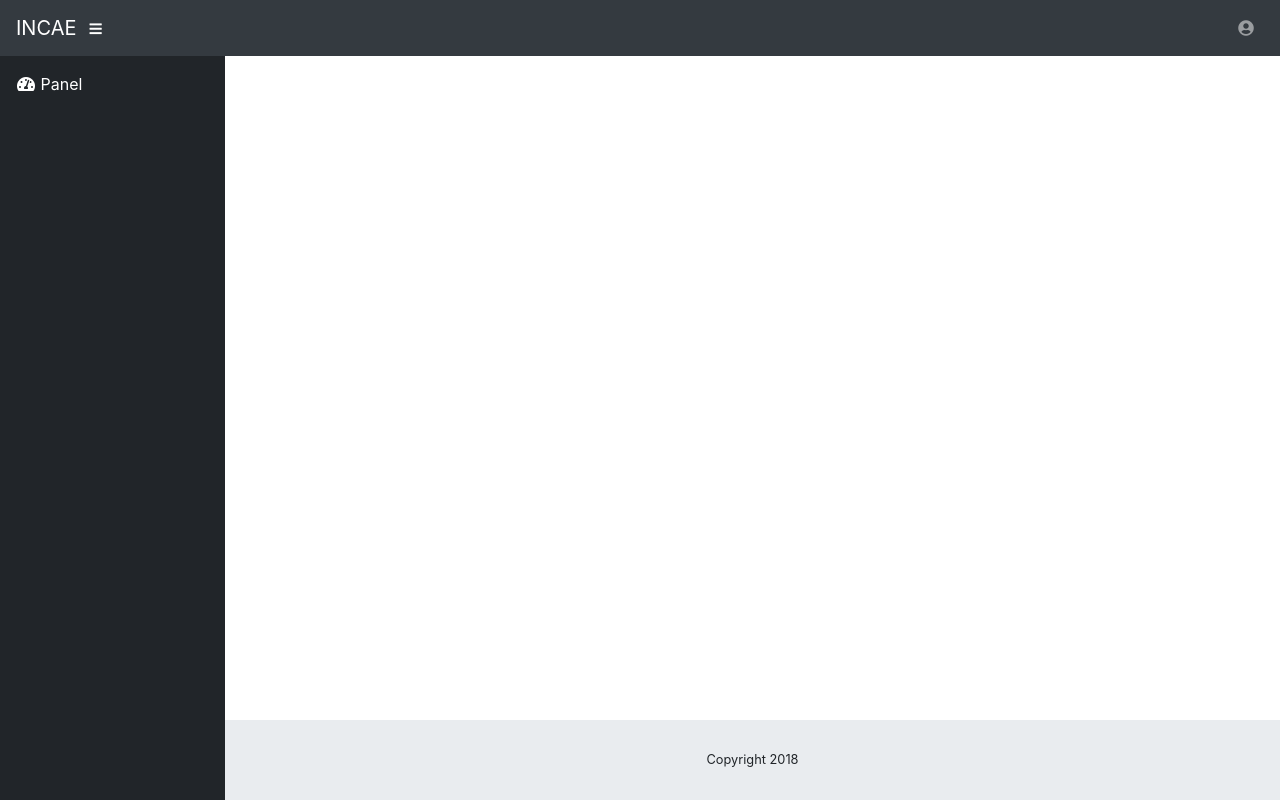
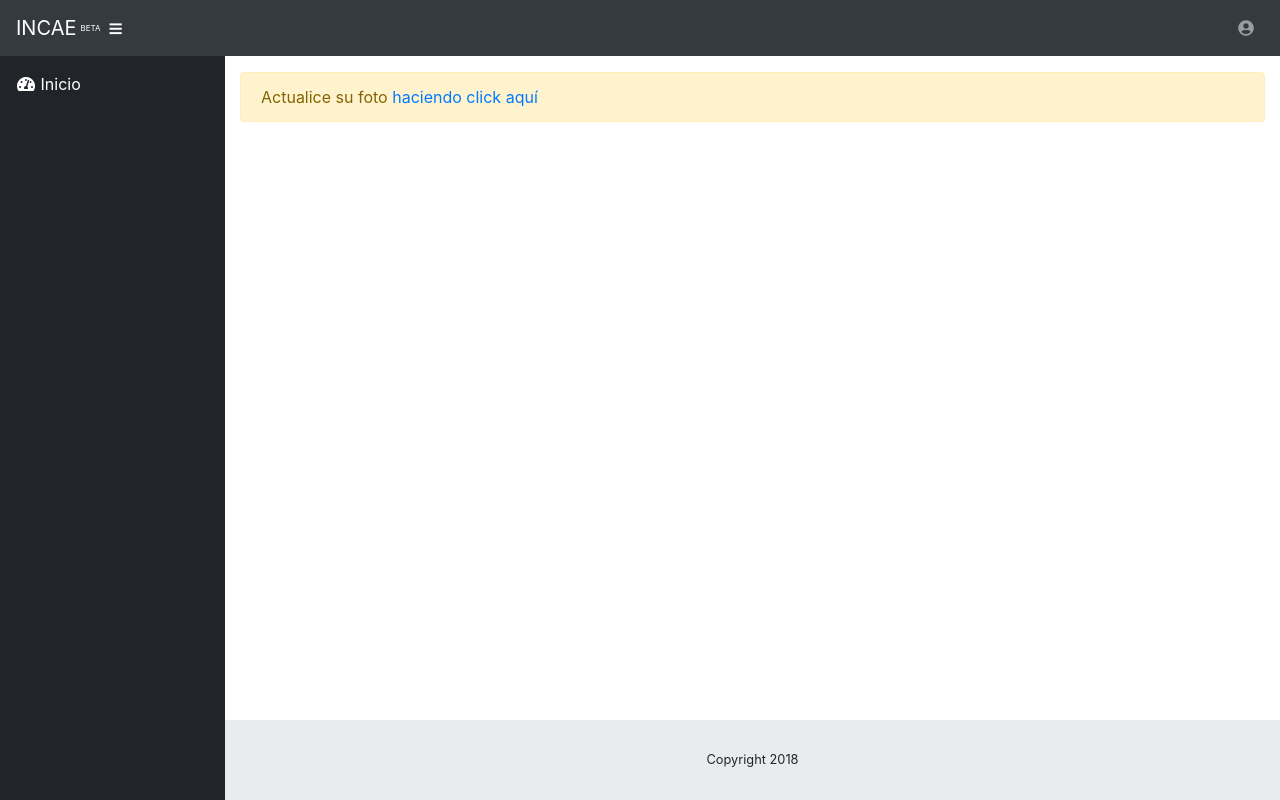
Before and after one commit to angelv8a8/INCAE-Participation, a Symfony app: template templates/dashboard.html.twig in a window 1280 px wide. Run offline with Twig, Linux system fonts and the light colour scheme; the template is opened without the code that fills it, so the values that code supplies are empty; some libraries are stand-ins or nearby versions.

Commit message:
Cambios visuales

```diff
--- a/public/css/custom-style.css
+++ b/public/css/custom-style.css
@@ -7,3 +7,10 @@
 {
     max-height: 200px;
 }
+
+
+.beta-header
+{
+  color: white;
+  font-size: 0.5rem;
+}
--- a/templates/dashboard.html.twig
+++ b/templates/dashboard.html.twig
@@ -38,7 +38,7 @@
 
     <nav class="navbar navbar-expand navbar-dark bg-dark static-top">
 
-      <a class="navbar-brand mr-1" href="/">INCAE</a>
+      <a class="navbar-brand mr-1" href="/">INCAE</a><span class="beta-header">BETA</span>
 
       <button class="btn btn-link btn-sm text-white order-1 order-sm-0" id="sidebarToggle" href="#">
         <i class="fas fa-bars"></i>
@@ -57,7 +57,7 @@
           </a>
           <div class="dropdown-menu dropdown-menu-right" aria-labelledby="userDropdown">
             <a class="dropdown-item" href="{{ path('user_profile',{'id':app.user.id}) }}">Mi cuenta</a>
-            <a class="dropdown-item" href="#">Cambiar contraseña</a>
+            <a class="dropdown-item" href="{{ path('user_change_password',{'id':app.user.id}) }}">Cambiar contraseña</a>
             <div class="dropdown-divider"></div>
             <a class="dropdown-item" href="#" data-toggle="modal" data-target="#logoutModal">Logout</a>
           </div>
@@ -73,7 +73,7 @@
         <li class="nav-item active">
           <a class="nav-link" href="/">
             <i class="fas fa-fw fa-tachometer-alt"></i>
-            <span>Panel</span>
+            <span>Inicio</span>
           </a>
         </li>
 
@@ -97,6 +97,13 @@
       <div id="content-wrapper">
 
         <div class="container-fluid">
+
+          {% if not app.user.avatar %}
+          <div class="alert alert-warning">
+            Actualice su foto <a href="{{ path('user_profile',{'id':app.user.id }) }}">haciendo click aquí</a>
+          </div>
+
+          {% endif %}
 
           {% block breadcumb %}<!-- Breadcrumbs-->
           {% endblock %}
--- a/templates/security/login.html.twig
+++ b/templates/security/login.html.twig
@@ -25,13 +25,14 @@
 <div class="row">
   <div class="col text-center">
     <img class="login-logo" src="images/incae-blue-big.png" alt="">
+    <h1>Control de participación</h1>
   </div>
 </div>
 <div class="row">
   <div class="col">
     <form class="form-signin" action='{{ path('login') }}' method="POST">
-      <img class="mb-4" src="../../assets/brand/bootstrap-solid.svg" alt="" width="72" height="72">
-      <h1 class="h3 mb-3 font-weight-normal">Por favor, identificate</h1>
+
+
       <label for="inputEmail" class="sr-only">Correo electrónico</label>
       <input type="email" name="_username" class="form-control" placeholder="Email address" required autofocus value="{{ last_username }}">
       <label for="inputPassword" class="sr-only">Password</label>
```
Also changed, not shown: public/signin.css (line endings or trailing spaces).
